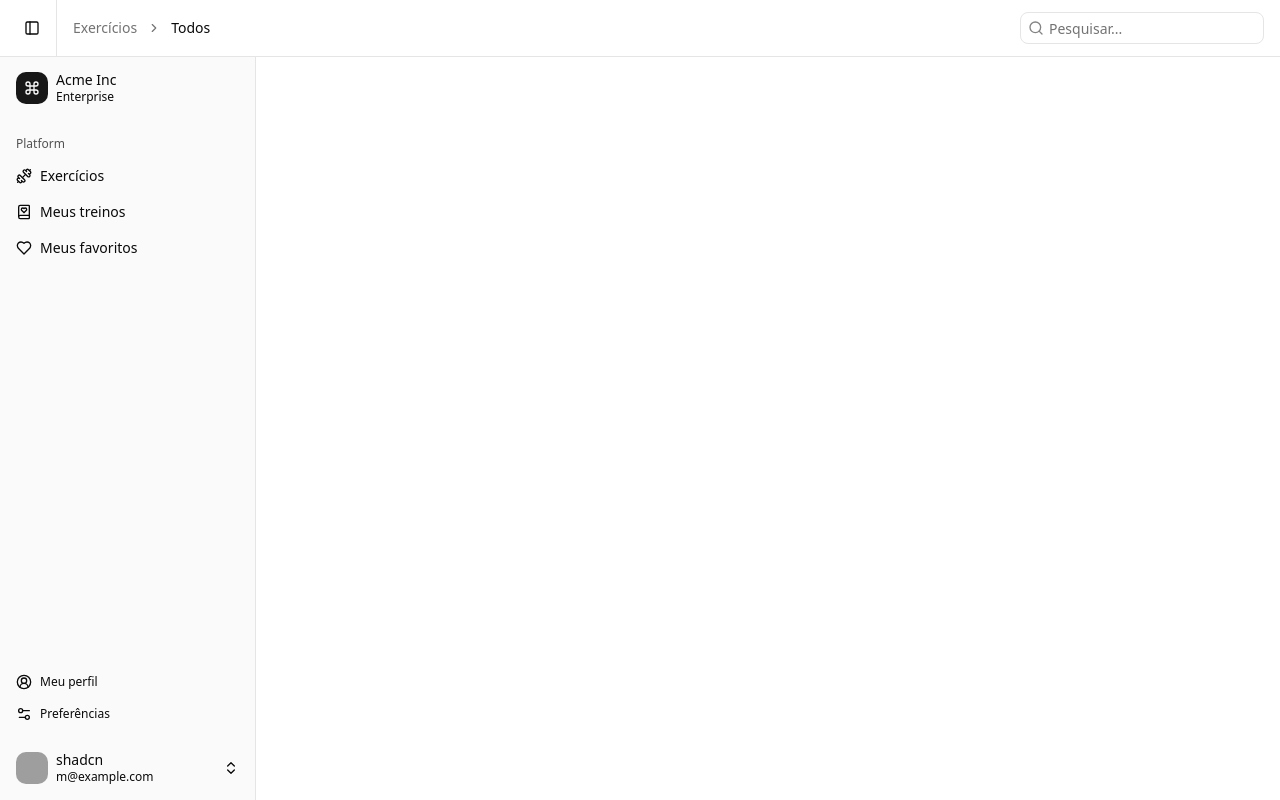
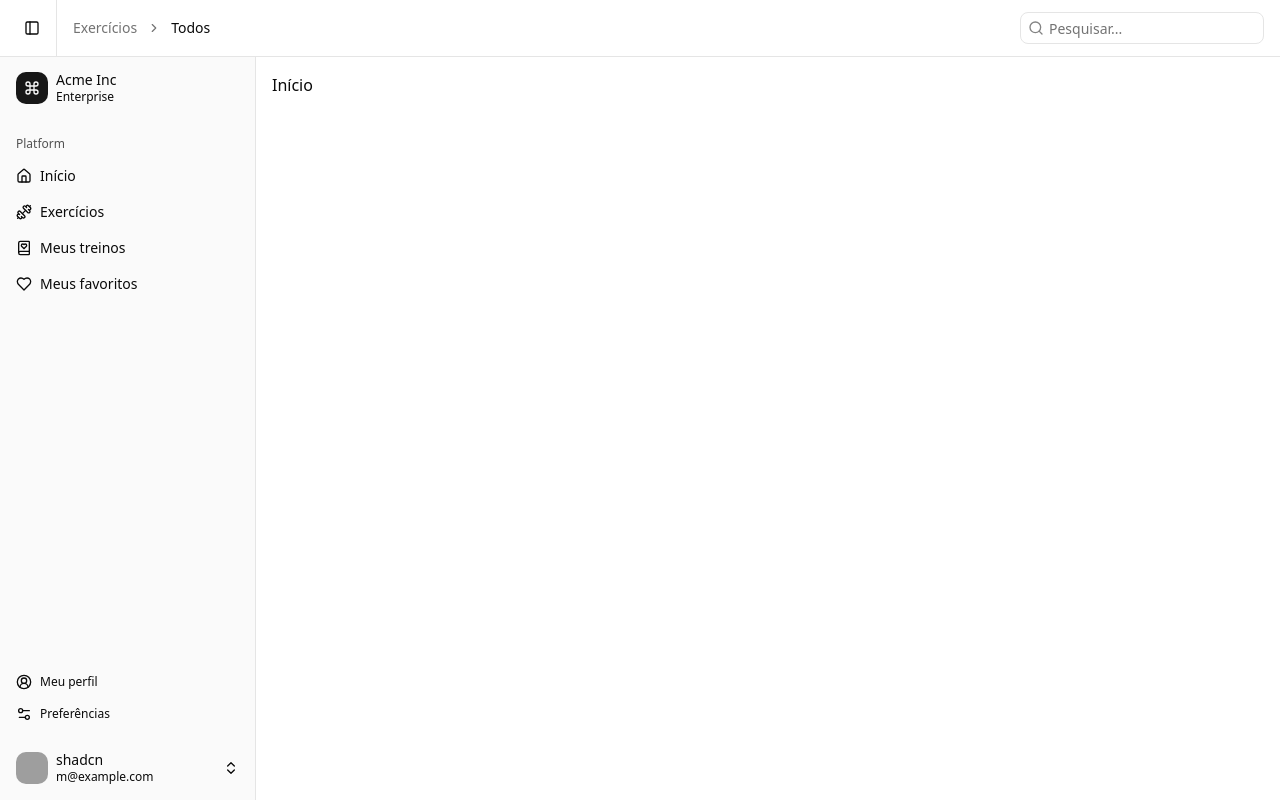
Before and after one commit to elc1090/project2-2025a-daniel-thales, a Next.js app: page / in a window 1280 px wide. Built offline with nearby package versions, Linux system fonts and the light colour scheme; grey boxes are pictures that could not be loaded.

Commit message:
feat: create home page

```diff
--- a/src/app/page.jsx
+++ b/src/app/page.jsx
@@ -1,14 +1,5 @@
 "use client"
 
-import { AppSidebar } from "@/components/app-sidebar"
-import { SiteHeader } from "@/components/site-header"
-import { useState } from "react"
-
-import {
-  SidebarInset,
-  SidebarProvider,
-} from "@/components/ui/sidebar"
-import ExercisesPage from "@/components/exercises-page"
 
 export const iframeHeight = "800px"
 
@@ -16,11 +7,9 @@ export const description = "A sidebar with a header and a search form."
 
 export default function Page() {
 
-  const [selectedContent, setSelectedContent] = useState("exercicios")
-
   return (
     <div>
-
+      Início
     </div>
   );
 }
--- a/src/components/app-sidebar.jsx
+++ b/src/components/app-sidebar.jsx
@@ -8,7 +8,8 @@ import {
   CircleUserRound,
   Settings2,
   BookHeart,
-  Dumbbell
+  Dumbbell,
+  Home
 } from "lucide-react"
 
 import { NavMain } from "@/components/nav-main"
@@ -31,6 +32,12 @@ const data = {
     avatar: "/avatars/shadcn.jpg",
   },
   navMain: [
+    {
+      title: "Início",
+      url: "/",
+      icon: Home,
+      items: [],
+    },
     {
       title: "Exercícios",
       url: "/exercicios",
```
